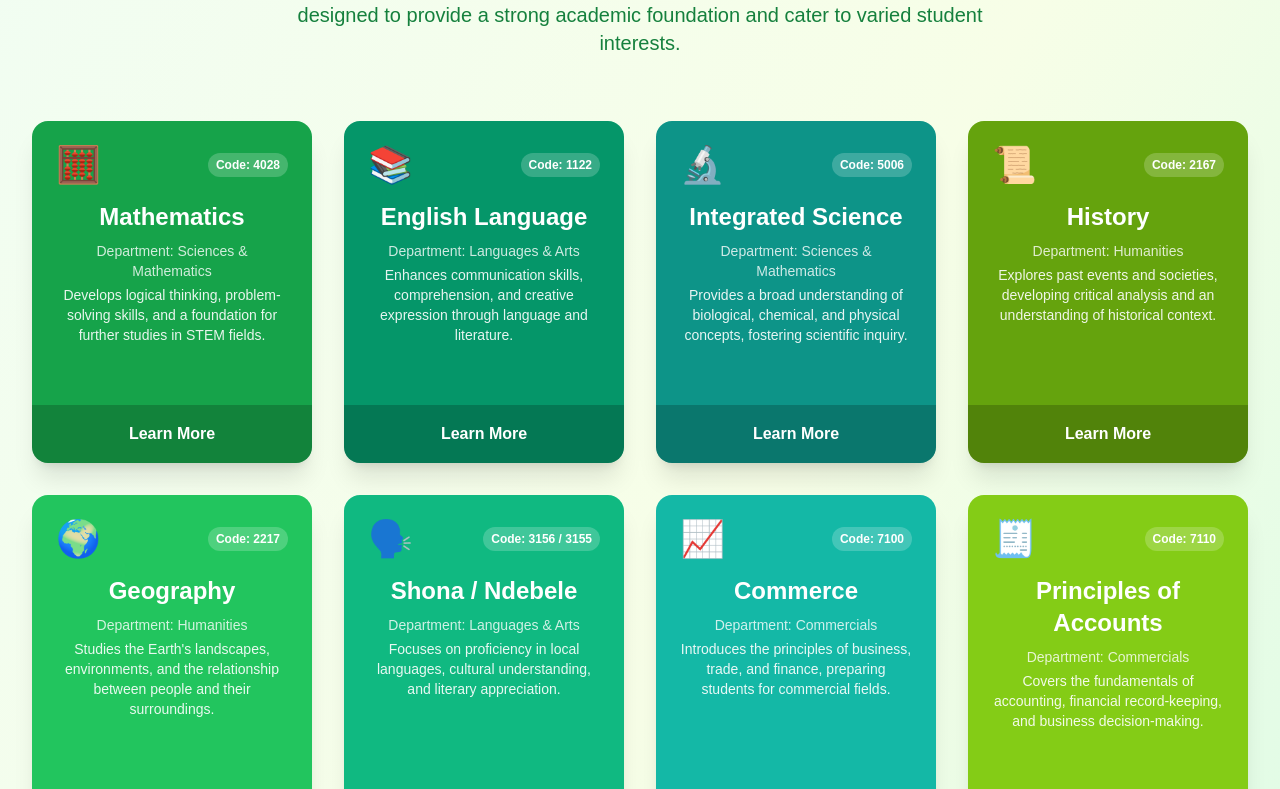
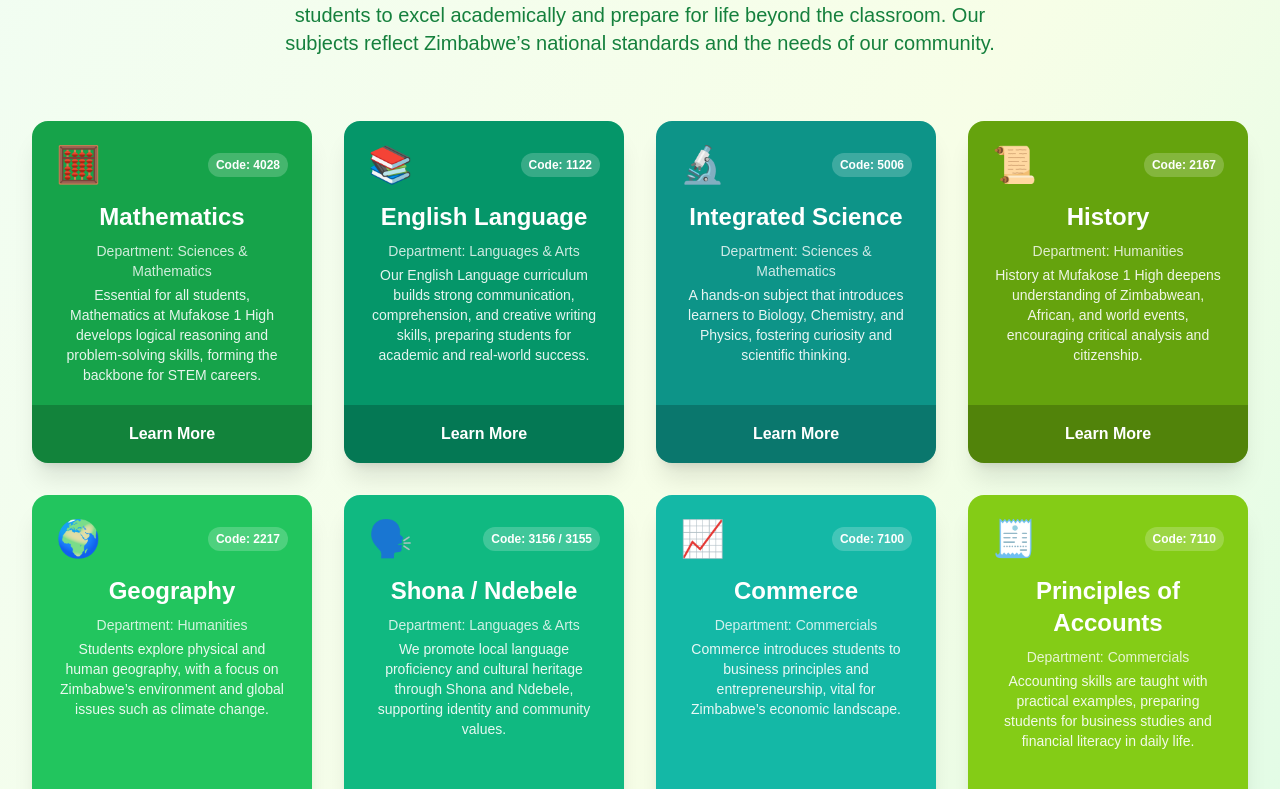
Before and after one commit to VincentMugondora/mufakose_one_high_website, a React (Vite) app: page /academics/o-level-subjects in a window 1280 px wide. Shown: the part 511-1300 px from the top of the page. Built offline with nearby package versions, Linux system fonts and the light colour scheme.

Commit message:
`Added subject details and program benefits section to A-Level Subjects page`

```diff
--- /dev/null
+++ b/src/pages/ALevelSubjects.jsx
@@ -0,0 +1,171 @@
+import React from 'react';
+import AboutHero from '../components/about/Hero'; // Reusing the Hero component
+
+const aLevelSubjects = [
+  {
+    id: 1,
+    name: 'Mathematics',
+    code: '9709',
+    icon: '📐',
+    description: 'Advanced mathematical concepts including Pure Mathematics, Mechanics, and Statistics, preparing for university-level STEM courses.',
+    department: 'Sciences & Mathematics',
+    color: 'bg-blue-600',
+    hoverColor: 'hover:bg-blue-700',
+    prerequisites: 'Strong O-Level Mathematics pass.',
+  },
+  {
+    id: 2,
+    name: 'Physics',
+    code: '9702',
+    icon: '💡',
+    description: 'In-depth study of classical and modern physics, focusing on problem-solving, experimental skills, and theoretical understanding.',
+    department: 'Sciences & Mathematics',
+    color: 'bg-sky-600',
+    hoverColor: 'hover:bg-sky-700',
+    prerequisites: 'Good O-Level Physics or Integrated Science, and Mathematics.',
+  },
+  {
+    id: 3,
+    name: 'Chemistry',
+    code: '9701',
+    icon: '🧪',
+    description: 'Covers physical, inorganic, and organic chemistry, emphasizing practical skills and application of chemical principles.',
+    department: 'Sciences & Mathematics',
+    color: 'bg-cyan-600',
+    hoverColor: 'hover:bg-cyan-700',
+    prerequisites: 'Good O-Level Chemistry or Integrated Science, and Mathematics.',
+  },
+  {
+    id: 4,
+    name: 'Biology',
+    code: '9700',
+    icon: '🧬',
+    description: 'Explores advanced biological concepts, from molecular biology to ecology, with a strong emphasis on practical investigation.',
+    department: 'Sciences & Mathematics',
+    color: 'bg-teal-600',
+    hoverColor: 'hover:bg-teal-700',
+    prerequisites: 'Good O-Level Biology or Integrated Science.',
+  },
+  {
+    id: 5,
+    name: 'Literature in English',
+    code: '9695',
+    icon: '📖',
+    description: 'Critical analysis of literary texts from various genres and periods, developing advanced interpretative and essay-writing skills.',
+    department: 'Languages & Arts',
+    color: 'bg-indigo-600',
+    hoverColor: 'hover:bg-indigo-700',
+    prerequisites: 'Strong O-Level English Language and Literature pass.',
+  },
+  {
+    id: 6,
+    name: 'History',
+    code: '9489', // Updated code for A-Level History
+    icon: '🏛️',
+    description: 'Advanced study of historical periods and themes, focusing on source analysis, historiography, and argumentative writing.',
+    department: 'Humanities',
+    color: 'bg-purple-600',
+    hoverColor: 'hover:bg-purple-700',
+    prerequisites: 'Good O-Level History pass.',
+  },
+  {
+    id: 7,
+    name: 'Geography',
+    code: '9696',
+    icon: '🗺️',
+    description: 'Examines complex physical and human geographical processes, contemporary global issues, and fieldwork techniques.',
+    department: 'Humanities',
+    color: 'bg-pink-600',
+    hoverColor: 'hover:bg-pink-700',
+    prerequisites: 'Good O-Level Geography pass.',
+  },
+  {
+    id: 8,
+    name: 'Accounting',
+    code: '9706',
+    icon: '📊',
+    description: 'Advanced principles of financial and managerial accounting, preparing students for careers in finance and business.',
+    department: 'Commercials',
+    color: 'bg-red-600',
+    hoverColor: 'hover:bg-red-700',
+    prerequisites: 'Good O-Level Principles of Accounts pass.',
+  },
+  {
+    id: 9,
+    name: 'Business Studies',
+    code: '9609',
+    icon: '💼',
+    description: 'Comprehensive study of business organizations, functions, decision-making, and the external business environment.',
+    department: 'Commercials',
+    color: 'bg-orange-600',
+    hoverColor: 'hover:bg-orange-700',
+    prerequisites: 'Good O-Level Commerce or Business Studies pass.',
+  },
+  {
+    id: 10,
+    name: 'Economics',
+    code: '9708',
+    icon: '💹',
+    description: 'Analysis of microeconomic and macroeconomic principles, economic policy, and contemporary economic issues.',
+    department: 'Commercials',
+    color: 'bg-amber-600',
+    hoverColor: 'hover:bg-amber-700',
+    prerequisites: 'Good O-Level Commerce and Mathematics recommended.',
+  },
+  {
+    id: 11,
+    name: 'Computer Science',
+    code: '9618', // Updated code for A-Level Computer Science
+    icon: '💾',
+    description: 'In-depth study of computation, algorithms, programming, computer architecture, and information representation.',
+    department: 'Technicals & Vocations',
+    color: 'bg-lime-600',
+    hoverColor: 'hover:bg-lime-700',
+    prerequisites: 'Strong O-Level Computer Studies or Mathematics pass.',
+  },
+   {
+    id: 12,
+    name: 'Divinity',
+    code: '9011',
+    icon: '🕊️',
+    description: 'Critical study of religious texts, themes, and philosophical questions within a chosen religious tradition.',
+    department: 'Humanities',
+    color: 'bg-fuchsia-600',
+    hoverColor: 'hover:bg-fuchsia-700',
+    prerequisites: 'Good O-Level Religious Studies pass recommended.',
+  },
+];
+
+export default function ALevelSubjectsPage() {
+  return (
+    <div className="min-h-screen text-gray-800 bg-gradient-to-br from-blue-50 via-sky-50 to-cyan-100">
+      <AboutHero
+        title="A-Level Subjects"
+        breadcrumb={["Home", "Academics", "A-Level Subjects"]}
+      />
+
+      <div className="container px-4 py-16 mx-auto sm:px-6 lg:px-8">
+        <header className="mb-16 text-center">
+          <h1 className="text-5xl font-extrabold tracking-tight text-transparent bg-clip-text bg-gradient-to-r from-blue-700 via-sky-600 to-cyan-800 drop-shadow-lg">
+            🎓 A-Level Advanced Studies
+          </h1>
+          <p className="max-w-3xl mx-auto mt-5 text-xl text-blue-700">
+            Explore our Advanced Level (A-Level) subject offerings at Mufakose 1 High School, designed for in-depth specialization and university preparation.
+          </p>
+        </header>
+
+        <div className="grid gap-8 md:grid-cols-2 lg:grid-cols-3 xl:grid-cols-4">
+          {aLevelSubjects.map((subject) => (
+            <div
+              key={subject.id}
+              className={`flex flex-col overflow-hidden transition-all duration-300 ease-in-out transform ${subject.color} shadow-xl group rounded-2xl hover:shadow-2xl hover:-translate-y-2`}
+            >
+              <div className="p-6 text-white">
+                <div className="flex items-center justify-between mb-4">
+                  <span className="text-4xl">{subject.icon}</span>
+                  <span className="px-2 py-1 text-xs font-semibold bg-white bg-opacity-25 rounded-full">
+                    Code: {subject.code}
+                  </span>
+                </div>
+                <h2 className="mb-2 text-2xl font-bold">{subject.name}</h2>
+                <p className="mb-1 text-sm font-medium opacity-80">Department: {subject.department}</p>
--- a/src/pages/OLevelSubjects.jsx
+++ b/src/pages/OLevelSubjects.jsx
@@ -7,7 +7,7 @@
     name: 'Mathematics',
     code: '4028',
     icon: '🧮',
-    description: 'Develops logical thinking, problem-solving skills, and a foundation for further studies in STEM fields.',
+    description: 'Essential for all students, Mathematics at Mufakose 1 High develops logical reasoning and problem-solving skills, forming the backbone for STEM careers.',
     department: 'Sciences & Mathematics',
     color: 'bg-green-600',
     hoverColor: 'hover:bg-green-700',
@@ -17,7 +17,7 @@
     name: 'English Language',
     code: '1122',
     icon: '📚',
-    description: 'Enhances communication skills, comprehension, and creative expression through language and literature.',
+    description: 'Our English Language curriculum builds strong communication, comprehension, and creative writing skills, preparing students for academic and real-world success.',
     department: 'Languages & Arts',
     color: 'bg-emerald-600',
     hoverColor: 'hover:bg-emerald-700',
@@ -27,7 +27,7 @@
     name: 'Integrated Science',
     code: '5006',
     icon: '🔬',
-    description: 'Provides a broad understanding of biological, chemical, and physical concepts, fostering scientific inquiry.',
+    description: 'A hands-on subject that introduces learners to Biology, Chemistry, and Physics, fostering curiosity and scientific thinking.',
     department: 'Sciences & Mathematics',
     color: 'bg-teal-600',
     hoverColor: 'hover:bg-teal-700',
@@ -37,7 +37,7 @@
     name: 'History',
     code: '2167',
     icon: '📜',
-    description: 'Explores past events and societies, developing critical analysis and an understanding of historical context.',
+    description: 'History at Mufakose 1 High deepens understanding of Zimbabwean, African, and world events, encouraging critical analysis and citizenship.',
     department: 'Humanities',
     color: 'bg-lime-600',
     hoverColor: 'hover:bg-lime-700',
@@ -47,7 +47,7 @@
     name: 'Geography',
     code: '2217',
     icon: '🌍',
-    description: 'Studies the Earth\'s landscapes, environments, and the relationship between people and their surroundings.',
+    description: 'Students explore physical and human geography, with a focus on Zimbabwe’s environment and global issues such as climate change.',
     department: 'Humanities',
     color: 'bg-green-500',
     hoverColor: 'hover:bg-green-600',
@@ -57,7 +57,7 @@
     name: 'Shona / Ndebele',
     code: '3156 / 3155',
     icon: '🗣️',
-    description: 'Focuses on proficiency in local languages, cultural understanding, and literary appreciation.',
+    description: 'We promote local language proficiency and cultural heritage through Shona and Ndebele, supporting identity and community values.',
     department: 'Languages & Arts',
     color: 'bg-emerald-500',
     hoverColor: 'hover:bg-emerald-600',
@@ -67,7 +67,7 @@
     name: 'Commerce',
     code: '7100',
     icon: '📈',
-    description: 'Introduces the principles of business, trade, and finance, preparing students for commercial fields.',
+    description: 'Commerce introduces students to business principles and entrepreneurship, vital for Zimbabwe’s economic landscape.',
     department: 'Commercials',
     color: 'bg-teal-500',
     hoverColor: 'hover:bg-teal-600',
@@ -77,7 +77,7 @@
     name: 'Principles of Accounts',
     code: '7110',
     icon: '🧾',
-    description: 'Covers the fundamentals of accounting, financial record-keeping, and business decision-making.',
+    description: 'Accounting skills are taught with practical examples, preparing students for business studies and financial literacy in daily life.',
     department: 'Commercials',
     color: 'bg-lime-500',
     hoverColor: 'hover:bg-lime-600',
@@ -87,17 +87,17 @@
     name: 'Computer Studies',
     code: '7010',
     icon: '💻',
-    description: 'Develops ICT skills, understanding of computer systems, programming basics, and digital literacy.',
+    description: 'Students gain ICT skills, digital literacy, and an introduction to coding, making them ready for the digital world.',
     department: 'Technicals & Vocations',
     color: 'bg-green-700',
     hoverColor: 'hover:bg-green-800',
   },
-   {
+  {
     id: 10,
     name: 'Agriculture',
     code: '5038',
     icon: '🌱',
-    description: 'Explores principles of crop and animal husbandry, soil science, and sustainable farming practices.',
+    description: 'With practical lessons in crop and animal husbandry, students learn sustainable agriculture, vital for Zimbabwe’s future.',
     department: 'Technicals & Vocations',
     color: 'bg-emerald-700',
     hoverColor: 'hover:bg-emerald-800',
@@ -106,7 +106,7 @@
 
 export default function OLevelSubjectsPage() {
   return (
-    <div className="min-h-screen text-gray-800 bg-gradient-to-br from-green-50 via-lime-50 to-emerald-100">
+    <div className="min-h-screen text-green-900 bg-gradient-to-br from-green-50 via-lime-50 to-emerald-100">
       <AboutHero
         title="O-Level Subjects"
         breadcrumb={["Home", "Academics", "O-Level Subjects"]}
@@ -115,10 +115,10 @@
       <div className="container px-4 py-16 mx-auto sm:px-6 lg:px-8">
         <header className="mb-16 text-center">
           <h1 className="text-5xl font-extrabold tracking-tight text-transparent bg-clip-text bg-gradient-to-r from-green-700 via-emerald-600 to-teal-800 drop-shadow-lg">
-            📚 O-Level Curriculum
+            📚 O-Level Curriculum at Mufakose 1 High
           </h1>
           <p className="max-w-3xl mx-auto mt-5 text-xl text-green-700">
-            Discover the diverse range of O-Level subjects offered at Mufakose 1 High School, designed to provide a strong academic foundation and cater to varied student interests.
+            Mufakose 1 High School offers a diverse and robust O-Level curriculum, empowering students to excel academically and prepare for life beyond the classroom. Our subjects reflect Zimbabwe’s national standards and the needs of our community.
           </p>
         </header>
 
@@ -150,23 +150,23 @@
 
         <section className="py-12 mt-20 text-center bg-green-700 rounded-xl">
           <div className="container px-6 mx-auto">
-            <h2 className="text-3xl font-bold text-white">Why Choose Our O-Level Program?</h2>
+            <h2 className="text-3xl font-bold text-white">Why Choose O-Levels at Mufakose 1 High?</h2>
             <ul className="max-w-2xl mx-auto mt-6 space-y-3 text-lg text-left text-green-100 list-disc list-inside">
-              <li>Comprehensive curriculum aligned with national standards.</li>
-              <li>Experienced and dedicated subject specialist teachers.</li>
-              <li>Focus on both theoretical knowledge and practical application.</li>
-              <li>Preparation for A-Level studies and future careers.</li>
+              <li>Comprehensive curriculum aligned with ZIMSEC standards.</li>
+              <li>Experienced teachers who inspire and support every learner.</li>
+              <li>Balance of theory, practicals, and real-world skills.</li>
+              <li>Excellent track record in O-Level results and university placements.</li>
+              <li>Vibrant co-curricular and sports activities alongside academics.</li>
             </ul>
             <button className="px-10 py-3 mt-8 font-semibold text-green-700 transition-transform duration-300 transform bg-white rounded-full shadow-lg text-md hover:bg-green-50 hover:scale-105 focus:outline-none focus:ring-2 focus:ring-green-200 focus:ring-opacity-75">
               View Prospectus
             </button>
           </div>
         </section>
-
       </div>
 
       <footer className="py-10 mt-12 text-sm text-center text-green-700 bg-green-100 border-t border-green-200">
-        &copy; {new Date().getFullYear()} Mufakose 1 High School. Building Foundations for Success.
+        &copy; {new Date().getFullYear()} Mufakose 1 High School. Shaping Zimbabwe’s Future Leaders.
       </footer>
     </div>
   );
```
